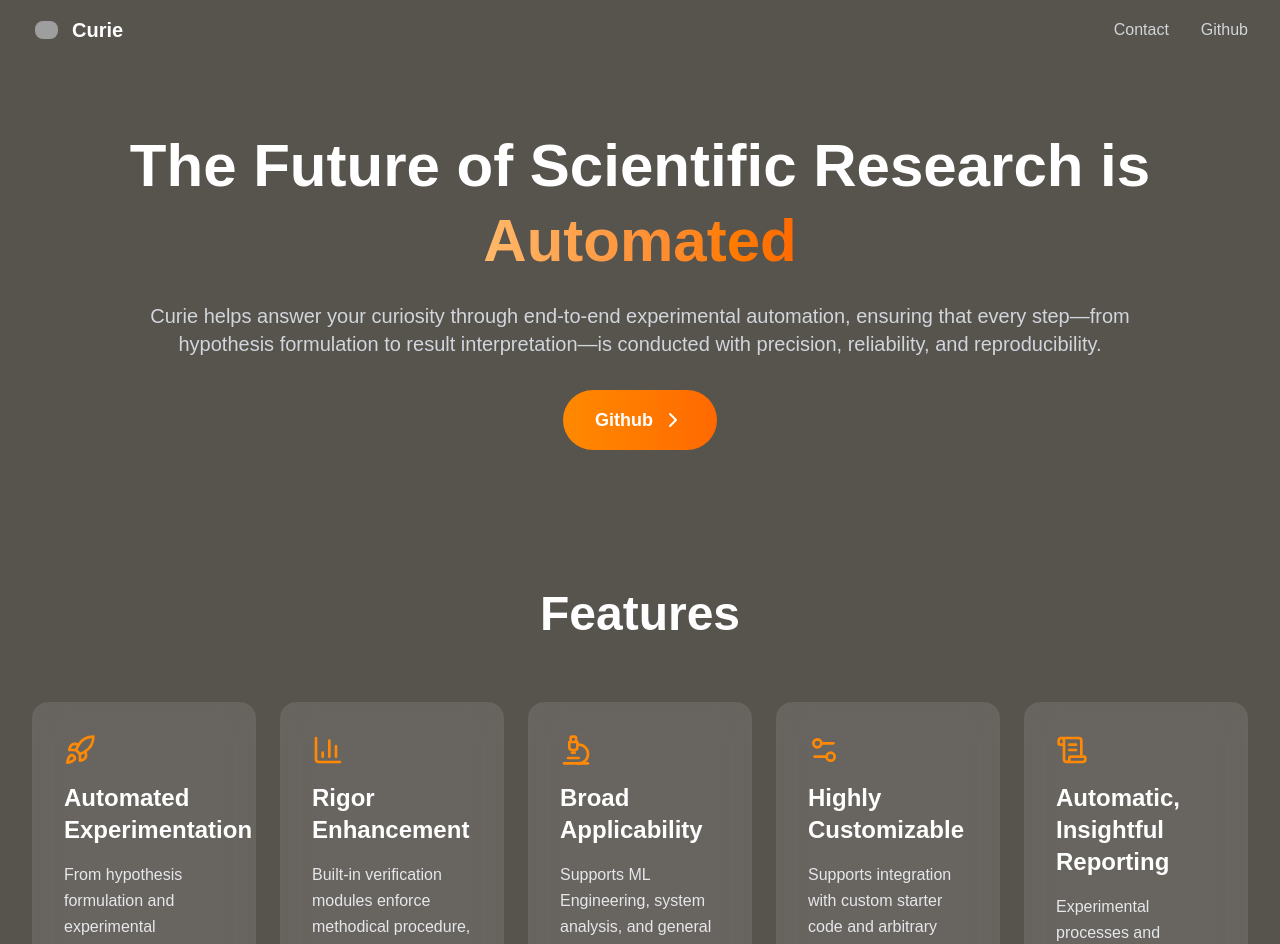
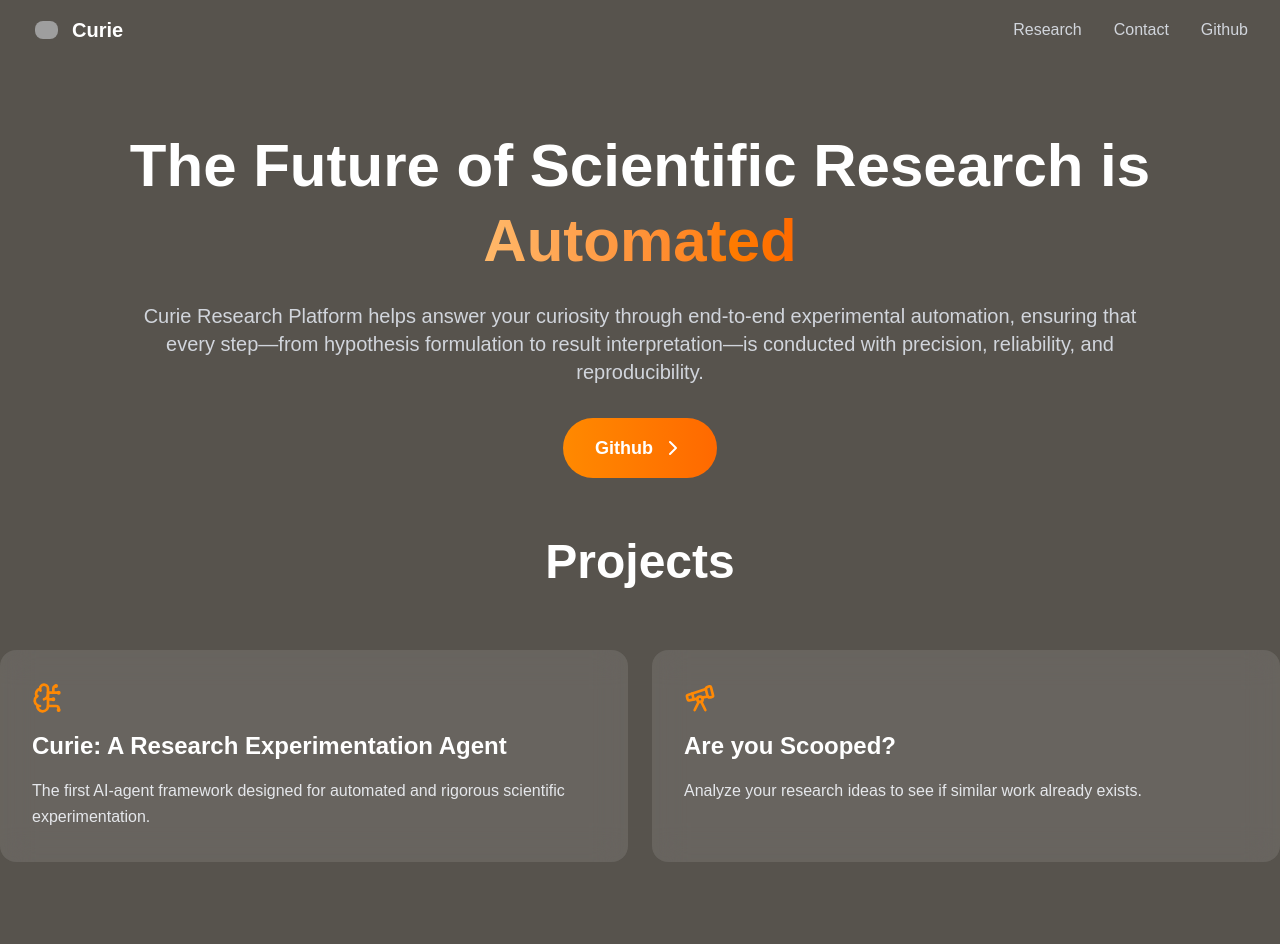
Before and after one commit to Just-Curieous/frontend, a Next.js app: page / in a window 1280 px wide. Shown: the top 944 px of the page. Built offline with nearby package versions, Linux system fonts and the light colour scheme; grey boxes are pictures that could not be loaded.

Commit message:
added projects section and research page

```diff
--- a/app/blog/[slug]/page.tsx
+++ b/app/blog/[slug]/page.tsx
@@ -1,14 +1,11 @@
 import { Metadata } from 'next';
-import Image from 'next/image';
 import Link from 'next/link';
 import { notFound } from 'next/navigation';
 import { marked } from 'marked';
 import { getAllPostSlugs, getPostBySlug } from '../../../lib/blog';
 
 interface BlogPostPageProps {
-  params: {
-    slug: string;
-  };
+  params: Promise<{ slug: string }>;
 }
 
 export async function generateStaticParams() {
@@ -19,7 +16,8 @@
 }
 
 export async function generateMetadata({ params }: BlogPostPageProps): Promise<Metadata> {
-  const post = getPostBySlug(params.slug);
+  const { slug } = await params;
+  const post = getPostBySlug(slug);
 
   if (!post) {
     return {
@@ -28,7 +26,7 @@
   }
 
   return {
-    title: `${post.title} - Your Site Name`,
+    title: `${post.title} - Curie Research Platform`,
     description: post.excerpt,
     openGraph: {
       title: post.title,
@@ -39,7 +37,8 @@
 }
 
 export default async function BlogPostPage({ params }: BlogPostPageProps) {
-  const post = getPostBySlug(params.slug);
+  const { slug } = await params;
+  const post = getPostBySlug(slug);
 
   if (!post) {
     notFound();
--- a/app/layout.tsx
+++ b/app/layout.tsx
@@ -13,8 +13,7 @@
 });
 
 export const metadata: Metadata = {
-  title: "Curie - Move Scientific Research at the Speed of Thought",
-  description: "Generated by create next app",
+  title: "Curie Research Platform",
 };
 
 export default function RootLayout({
--- a/app/page.tsx
+++ b/app/page.tsx
@@ -1,5 +1,5 @@
 
-import { ScrollText, Microscope, ChartColumn, Rocket, Settings2 } from 'lucide-react';
+import { ScrollText, Microscope, ChartColumn, Rocket, Settings2, Telescope, BrainCircuit, Brain } from 'lucide-react';
 import Footer from '@/components/Footer';
 import Navigation from '@/components/Navigation';
 import HeroSection from '@/components/HeroSection';
@@ -16,6 +16,40 @@
 
       {/* Hero Section */}
       <HeroSection />
+
+      {/* Projects Section */}
+      <section id="projects">
+        <div className="max-w-7xl mx-auto">
+          <h2 className="text-4xl md:text-5xl font-bold text-white text-center mb-16">
+            Projects
+          </h2>
+          <div className="grid md:grid-cols-2 gap-6">
+            {[
+              {
+                icon: <BrainCircuit className="w-8 h-8" />,
+                title: "Curie: A Research Experimentation Agent",
+                description: "The first AI-agent framework designed for automated and rigorous scientific experimentation.",
+                link: "https://github.com/Just-Curieous/Curie"
+              },
+              {
+                icon: <Telescope className="w-8 h-8" />,
+                title: "Are you Scooped?",
+                description: "Analyze your research ideas to see if similar work already exists.",
+                link: "https://demo.just-curieous.com/login.html"
+              }
+            ].map((feature, index) => (
+
+              <div key={index} className="bg-white/10 backdrop-blur-lg rounded-2xl p-8 hover:bg-white/20 transition-all duration-300 transform hover:-translate-y-2">
+                <a href={feature.link}>
+                <div className="text-orange-400 mb-4">{feature.icon}</div>
+                <h3 className="text-2xl font-bold text-white mb-4">{feature.title}</h3>
+                <p className="text-gray-200 leading-relaxed">{feature.description}</p>
+                </a>
+              </div>
+            ))}
+          </div>
+        </div>
+      </section>
 
       {/* Features Section */}
       <section id="features" className="py-20 px-4 sm:px-6 lg:px-8">
@@ -61,12 +95,15 @@
         </div>
       </section>
 
+
+
       {/* Blog Section */}
       <section id="blog" className="py-20 px-4 sm:px-6 lg:px-8">
         <BlogPageClient posts={posts} />
       </section>
+      {/* Demo Video Section
 
-      {/* Demo Video Section */}
+
       <section id="demo" className="py-20 px-4 sm:px-6 lg:px-8 bg-black/20">
         <div className="max-w-6xl mx-auto text-center">
           <h2 className="text-4xl md:text-5xl font-bold text-white mb-8">
@@ -89,6 +126,8 @@
           </div>
         </div>
       </section>
+      */}
+
 
       {/* Footer */}
       <Footer />
--- a/app/research/page.tsx
+++ b/app/research/page.tsx
@@ -0,0 +1,66 @@
+import Navigation from '@/components/Navigation';
+import Footer from '@/components/Footer';
+
+export default function Research() {
+
+    return(
+        <div className="min-h-screen bg-stone-600">
+            {/* Navigation */}
+            <Navigation />
+
+            {/* Hero Section */}
+            <section className="pt-24 px-4 sm:px-6 lg:px-8">
+                <div className="max-w-7xl mx-auto text-center">
+                    <h1 className="text-5xl md:text-6xl font-bold text-white mb-6 leading-tight">
+                       Our Research
+                    </h1>
+                </div>
+            </section>
+
+            {/* Research Section */}
+            <section className=" mx-auto max-w-6xl grid grid-cols-1 md:grid-cols-2 lg:grid-cols-3 gap-6">
+                <article className="bg-white/10 backdrop-blur-lg rounded-2xl p-2 hover:bg-white/20 transition-all duration-300 transform hover:-translate-y-1">
+
+                    <div className="p-3">
+                        <p className="text-white text-sm mb-2">
+                            26 Feb 2025
+                        </p>
+                        <div className="flex items-center text-white mb-2">
+                            <h3 className="text-xl font-bold text-white mb-2 hover:text-orange-400 transition-colors">
+                            <a href="https://arxiv.org/abs/2502.16069">
+                                Curie: Toward Rigorous and Automated Scientific Experimentation with AI Agents
+                            </a>
+                            </h3>
+                        </div>
+                        <p className="text-white text-sm">
+                        Patrick Tser Jern Kon, Jiachen Liu, Qiuyi Ding, Yiming Qiu, Zhenning Yang, Yibo Huang, Jayanth Srinivasa, Myungjin Lee, Mosharaf Chowdhury, Ang Chen
+                        </p>
+                    </div>
+
+                </article>
+
+                <article className="max-w-xl mx-auto bg-white/10 backdrop-blur-lg rounded-2xl p-2 hover:bg-white/20 transition-all duration-300 transform hover:-translate-y-1">
+
+                    <div className="p-3">
+                        <p className="text-white text-sm mb-2">
+                            2 Jun 2025
+                        </p>
+                        <div className="flex items-center text-white mb-2">
+                            <h3 className="text-xl font-bold text-white mb-2 hover:text-orange-400 transition-colors">
+                            <a href="https://arxiv.org/abs/2505.24785">
+                                EXP-Bench: Can AI Conduct AI Research Experiments?
+                            </a>
+                            </h3>
+                        </div>
+                        <p className="text-white text-sm">
+                        Patrick Tser Jern Kon, Jiachen Liu, Xinyi Zhu, Qiuyi Ding, Jingjia Peng, Jiarong Xing, Yibo Huang, Yiming Qiu, Jayanth Srinivasa, Myungjin Lee, Mosharaf Chowdhury, Matei Zaharia, Ang Chen
+                        </p>
+                    </div>
+
+                </article>
+            </section>
+
+            <Footer />
+        </div>
+    );
+}
--- a/components/Footer.tsx
+++ b/components/Footer.tsx
@@ -22,10 +22,11 @@
                     </div>
                     </Link>
                     <div className="flex space-x-8 text-white">
-                      <a href="/contact" className="hover:text-white transition-colors">Contact Us</a>
+                      <Link href="/research" className="hover:text-white transition-colors">Research</Link>
+                      <Link href="/contact" className="hover:text-white transition-colors">Contact Us</Link>
                     </div>
                   </div>
-                  <div className="mt-8 text-center text-white">
+                  <div className="mt-8 text-center text-white pb-4">
                     <p>&copy; 2025 Curie Research Platform. All rights reserved.</p>
                     <p>829 University Ave, Palo Alto, CA 94301</p>
                   </div>
--- a/components/HeroSection.tsx
+++ b/components/HeroSection.tsx
@@ -13,10 +13,10 @@
             <span className="bg-gradient-to-r from-orange-300 to-orange-500 bg-clip-text text-transparent"> Automated</span>
           </h1>
           <p className="text-xl md:text-xl text-gray-300 mb-8 max-w-5xl mx-auto">
-            Curie helps answer your curiosity through end-to-end experimental automation, ensuring that every step—from hypothesis formulation to result interpretation—is conducted with precision, reliability, and reproducibility.
+            Curie Research Platform helps answer your curiosity through end-to-end experimental automation, ensuring that every step—from hypothesis formulation to result interpretation—is conducted with precision, reliability, and reproducibility.
           </p>
           <div className="flex flex-col sm:flex-row gap-4 justify-center items-center">
-            <a href="https://github.com/Just-Curieous/Curie">
+            <a href="https://github.com/Just-Curieous">
               <button className="bg-gradient-to-r from-orange-400 to-orange-500 text-white px-8 py-4 rounded-full text-lg font-semibold hover:from-orange-700 hover:to-red-700 transition-all duration-300 transform hover:scale-105 flex items-center group">
                 Github
                 <ChevronRight className="ml-2 group-hover:translate-x-1 transition-transform" />
--- a/components/Navigation.tsx
+++ b/components/Navigation.tsx
@@ -40,8 +40,9 @@
 
           {/* Desktop Menu */}
           <div className="hidden md:flex items-center space-x-8">
+            <Link href="/research" className="text-gray-300 hover:text-white transition-colors">Research</Link>
             <Link href="/contact" className="text-gray-300 hover:text-white transition-colors">Contact</Link>
-            <a href="https://github.com/Just-Curieous/Curie" className="text-gray-300 hover:text-white transition-colors">Github</a>
+            <a href="https://github.com/Just-Curieous" className="text-gray-300 hover:text-white transition-colors">Github</a>
           </div>
 
           {/* Mobile Menu Button */}
@@ -59,7 +60,7 @@
         <div className="md:hidden bg-black/95 backdrop-blur-lg">
           <div className="px-4 py-4 space-y-4">
             <Link href="/contact" className="text-gray-300 hover:text-white transition-colors">Contact</Link>
-            <a href="https://github.com/Just-Curieous/Curie" className="block text-gray-300 hover:text-white py-2">Github</a>
+            <a href="https://github.com/Just-Curieous" className="block text-gray-300 hover:text-white py-2">Github</a>
           </div>
         </div>
       )}
```
Also changed, not shown: app/contact/page.tsx (+4 -3 lines).
